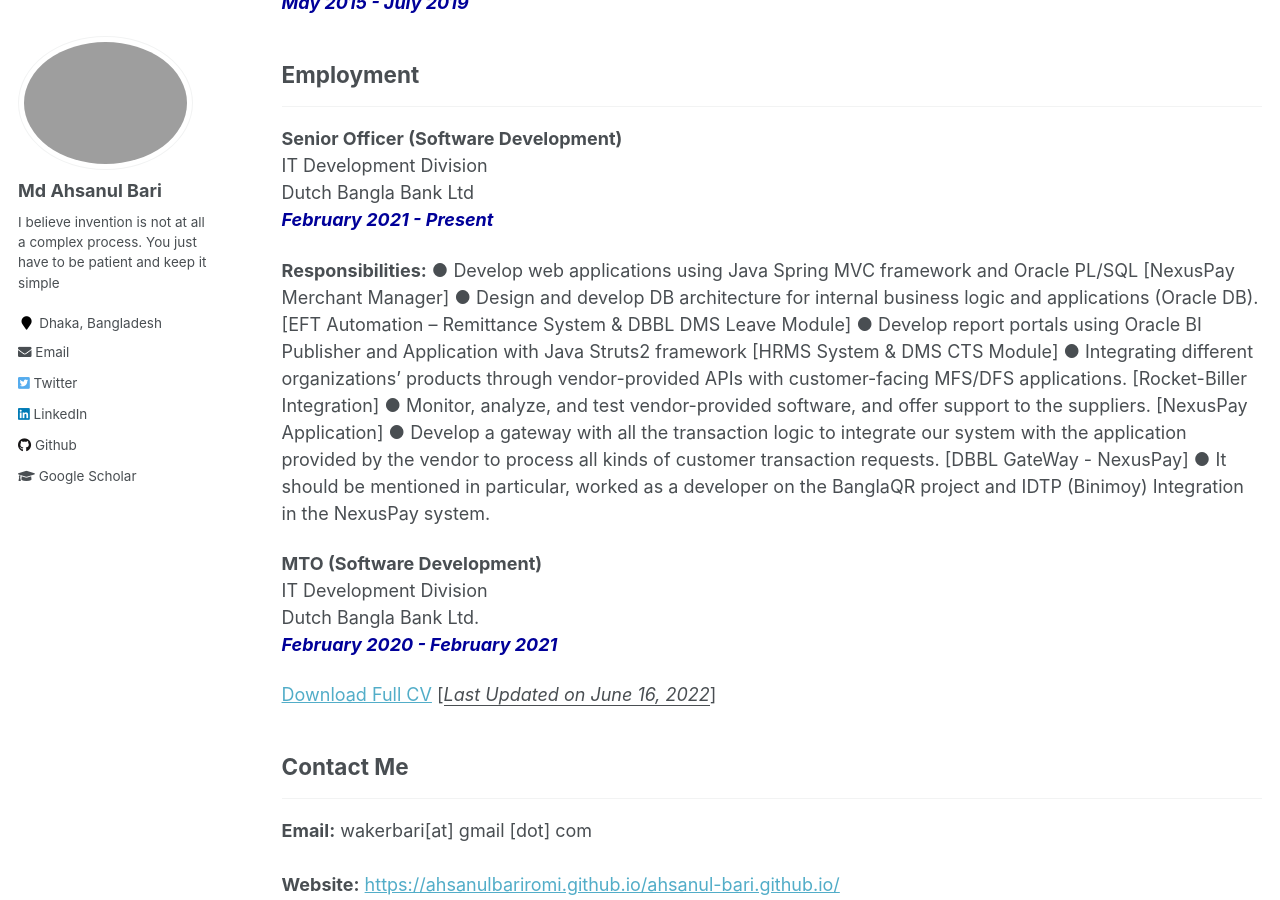
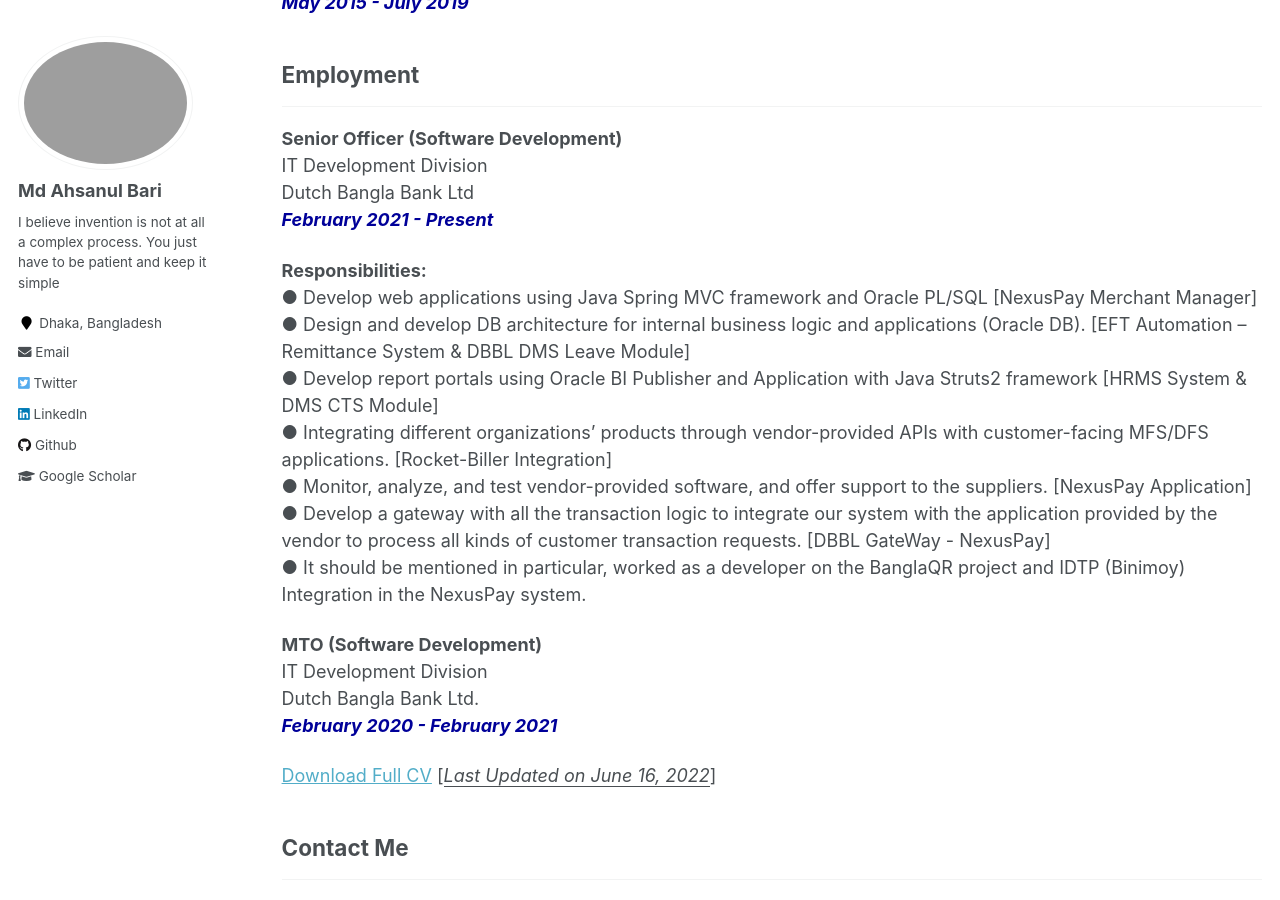
Before and after one commit to AhsanulBariRomi/ahsanul-bari.github.io, a Jekyll site: the page built from _pages/cv.md, in a window 1280 px wide and 900 px high, scrolled down 347 px. Built offline with Jekyll 4.4.1, drawn with Linux system fonts in a browser that asks for light colours.

Commit message:
Job description

```diff
--- a/_pages/cv.md
+++ b/_pages/cv.md
@@ -21,14 +21,14 @@ IT Development Division <br/>
 Dutch Bangla Bank Ltd<br />
 <i style='color:#000099;'>**February 2021 - Present**</i><br/>
 
-<b>Responsibilities:</b>
-●	Develop web applications using Java Spring MVC framework and Oracle PL/SQL [NexusPay Merchant Manager]
-●	Design and develop DB architecture for internal business logic and applications (Oracle DB). [EFT Automation – Remittance System & DBBL DMS Leave Module]
-●	Develop report portals using Oracle BI Publisher and Application with Java Struts2 framework [HRMS System & DMS CTS Module]
-●	Integrating different organizations' products through vendor-provided APIs with customer-facing MFS/DFS applications. [Rocket-Biller Integration]
-●	Monitor, analyze, and test vendor-provided software, and offer support to the suppliers. [NexusPay Application]
-●	Develop a gateway with all the transaction logic to integrate our system with the application provided by the vendor to process all kinds of customer transaction requests. 	 [DBBL GateWay - NexusPay]
-●	It should be mentioned in particular, worked as a developer on the BanglaQR project and IDTP (Binimoy) Integration in the NexusPay system.
+<b>Responsibilities:</b> <br/>
+●	Develop web applications using Java Spring MVC framework and Oracle PL/SQL [NexusPay Merchant Manager] <br/>
+●	Design and develop DB architecture for internal business logic and applications (Oracle DB). [EFT Automation – Remittance System & DBBL DMS Leave Module]<br/>
+●	Develop report portals using Oracle BI Publisher and Application with Java Struts2 framework [HRMS System & DMS CTS Module]<br/>
+●	Integrating different organizations' products through vendor-provided APIs with customer-facing MFS/DFS applications. [Rocket-Biller Integration]<br/>
+●	Monitor, analyze, and test vendor-provided software, and offer support to the suppliers. [NexusPay Application]<br/>
+●	Develop a gateway with all the transaction logic to integrate our system with the application provided by the vendor to process all kinds of customer transaction requests. 	 [DBBL GateWay - NexusPay]<br/>
+●	It should be mentioned in particular, worked as a developer on the BanglaQR project and IDTP (Binimoy) Integration in the NexusPay system. <br/>
 
 
 <b>MTO (Software Development)</b><br />
```
